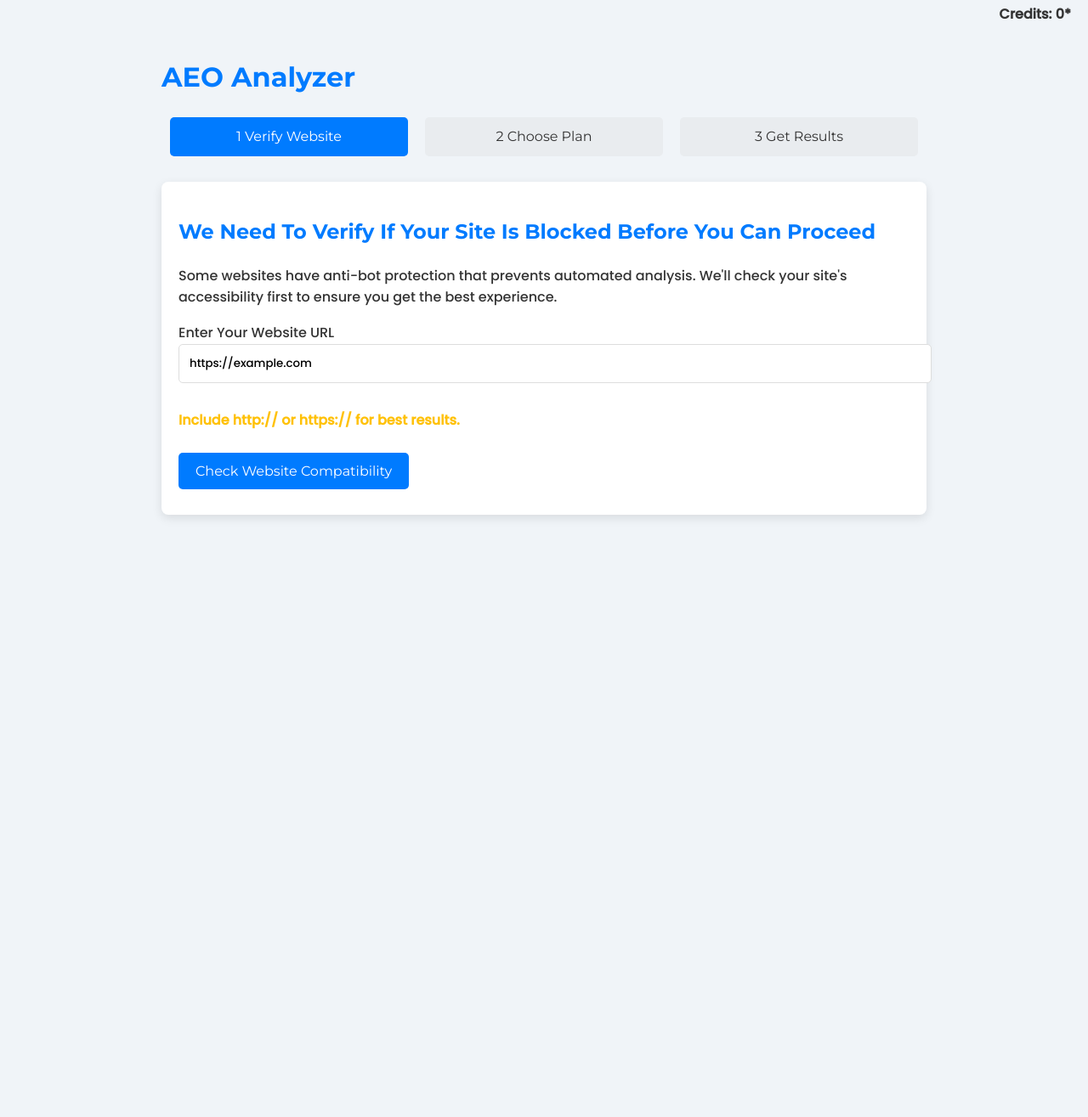
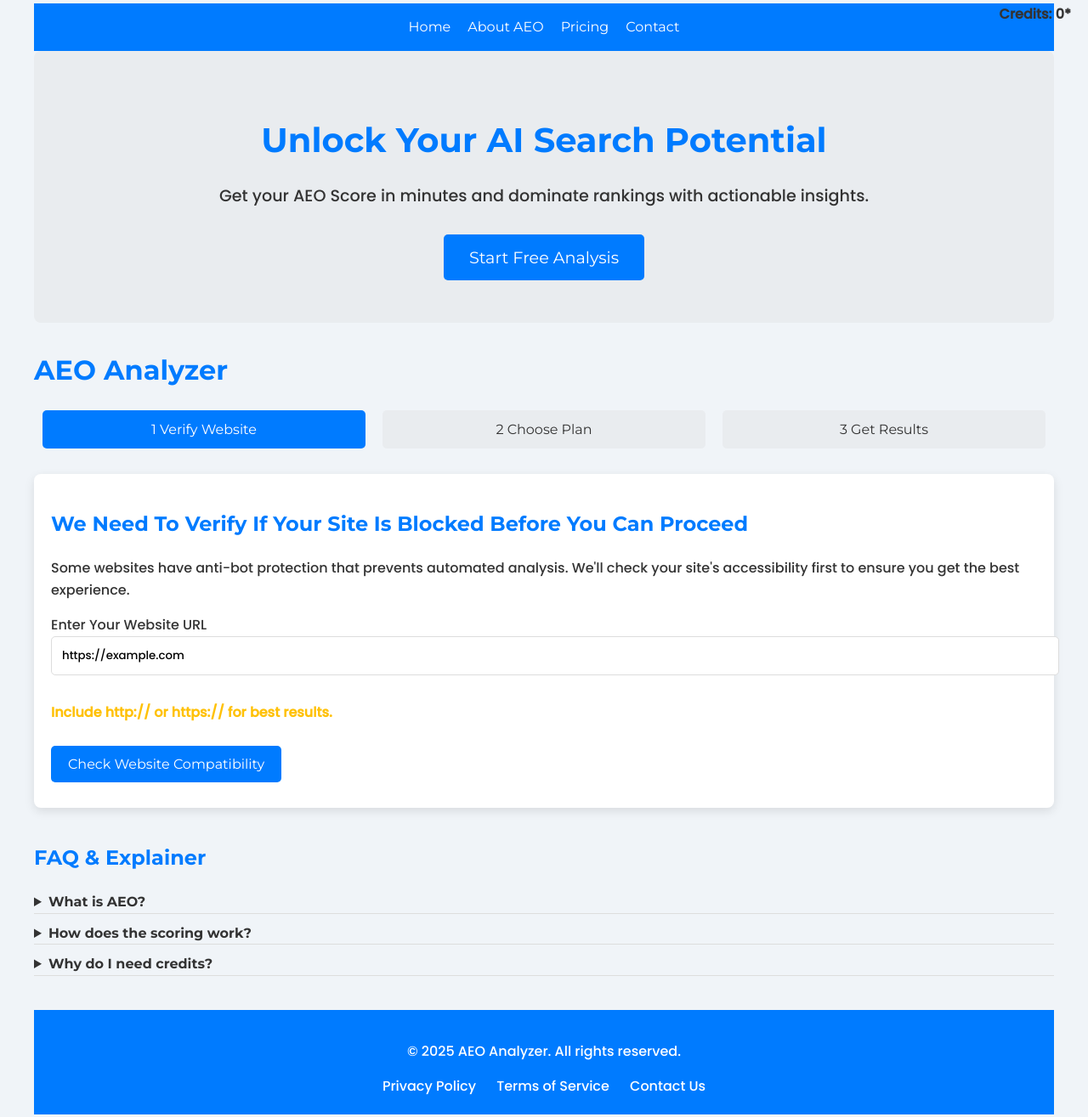
Before and after one commit to militanthippo/Molto, a plain HTML site: page index.html in a window 1280 px wide. Shown: the part 16-1331 px from the top of the page at 85% size. Before the commit the page ends 800 px from the top, so only its background shows below. Drawn offline with Linux system fonts and the light colour scheme.

Commit message:
Update index.html
Grok added  Header, Footer, Faq, Explainer, etc to complement the MVP

```diff
--- a/index.html
+++ b/index.html
@@ -6,7 +6,14 @@
     <title>AEO Analyzer MVP</title>
     <link href="https://fonts.googleapis.com/css2?family=Montserrat:wght@400;700&family=Poppins:wght@300;500&display=swap" rel="stylesheet">
     <style>
-        body { font-family: 'Poppins', sans-serif; max-width: 900px; margin: 40px auto; padding: 20px; background: #f0f4f8; color: #333; line-height: 1.6; }
+        body { font-family: 'Poppins', sans-serif; max-width: 1200px; margin: 0 auto; padding: 20px; background: #f0f4f8; color: #333; line-height: 1.6; }
+        header { background: #007bff; color: white; padding: 15px 0; text-align: center; }
+        header nav { display: flex; justify-content: center; gap: 20px; }
+        header a { color: white; text-decoration: none; font-family: 'Montserrat', sans-serif; }
+        .hero { text-align: center; padding: 40px 20px; background: #e9ecef; border-radius: 8px; margin-bottom: 30px; }
+        .hero h1 { font-size: 2.5em; margin-bottom: 10px; }
+        .hero p { font-size: 1.2em; }
+        .hero button { font-size: 1.2em; padding: 15px 30px; }
         h1, h2, h3 { font-family: 'Montserrat', sans-serif; color: #007bff; }
         .steps { display: flex; justify-content: space-between; margin-bottom: 30px; }
         .step { flex: 1; text-align: center; padding: 10px; background: #e9ecef; border-radius: 5px; margin: 0 10px; font-family: 'Montserrat', sans-serif; }
@@ -28,11 +35,34 @@
         .average-tick { position: absolute; top: 0; bottom: 0; width: 2px; background: #333; left: 52%; }
         .average-label { position: absolute; top: 25px; left: 52%; transform: translateX(-50%); font-size: 12px; color: #333; }
         .urgent { background: #ffe5e5; padding: 15px; border-radius: 5px; margin: 20px 0; color: #dc3545; font-family: 'Poppins', sans-serif; }
+        .faq { margin-top: 40px; }
+        .faq details { margin-bottom: 10px; border-bottom: 1px solid #ddd; }
+        .faq summary { cursor: pointer; font-weight: bold; font-family: 'Montserrat', sans-serif; }
+        footer { text-align: center; padding: 20px 0; background: #007bff; color: white; margin-top: 40px; }
+        footer a { color: white; text-decoration: none; margin: 0 10px; }
+        .cta { text-align: center; margin: 20px 0; }
+        .cta button { background: #28a745; }
+        .cta button:hover { background: #218838; }
     </style>
 </head>
 <body>
+    <header>
+        <nav>
+            <a href="#">Home</a>
+            <a href="#">About AEO</a>
+            <a href="#">Pricing</a>
+            <a href="#">Contact</a>
+        </nav>
+    </header>
+
+    <section class="hero">
+        <h1>Unlock Your AI Search Potential</h1>
+        <p>Get your AEO Score in minutes and dominate rankings with actionable insights.</p>
+        <button onclick="scrollToAnalyzer()">Start Free Analysis</button>
+    </section>
+
     <div class="credits">Credits: <span id="credits">0</span>*</div>
-    <h1>AEO Analyzer</h1>
+    <h1 id="analyzer">AEO Analyzer</h1>
 
     <div class="steps">
         <div class="step" id="step1">1 Verify Website</div>
@@ -92,6 +122,10 @@
         </ul>
         <p>Credits Remaining: <span id="remainingCredits">9</span></p>
         <button onclick="analyzeAnother()">Analyze Another Website</button>
+        <div class="cta">
+            <button onclick="shareResults()">Share Your Results</button>
+            <button onclick="upgradePro()">Upgrade to Pro for Unlimited</button>
+        </div>
     </div>
 
     <div id="noCreditsSection" class="section hidden">
@@ -100,11 +134,38 @@
         <button onclick="refillCredits()">Refill Credits $9.99 (Get 10 more)</button>
     </div>
 
+    <section class="faq">
+        <h2>FAQ & Explainer</h2>
+        <details>
+            <summary>What is AEO?</summary>
+            <p>AEO stands for AI Engine Optimization, focusing on optimizing for AI-driven search like Grok or ChatGPT integrations.</p>
+        </details>
+        <details>
+            <summary>How does the scoring work?</summary>
+            <p>We analyze content structure, technical SEO, and AI signals to give a score out of 100.</p>
+        </details>
+        <details>
+            <summary>Why do I need credits?</summary>
+            <p>Credits ensure fair usage; buy more for unlimited analyses.</p>
+        </details>
+    </section>
+
+    <footer>
+        <p>&copy; 2025 AEO Analyzer. All rights reserved.</p>
+        <a href="#">Privacy Policy</a>
+        <a href="#">Terms of Service</a>
+        <a href="#">Contact Us</a>
+    </footer>
+
     <script>
         let credits = 0; // Start with 0 for MVP
         let currentUrl = '';
         document.getElementById('credits').textContent = credits;
         document.getElementById('step1').classList.add('active');
+
+        function scrollToAnalyzer() {
+            document.getElementById('analyzer').scrollIntoView({ behavior: 'smooth' });
+        }
 
         async function checkCompatibility() {
             currentUrl = document.getElementById('urlInput').value.trim();
@@ -137,7 +198,7 @@
                         <button onclick="tryDifferent()">Try Different Website</button>
                     `;
                 }
-                document.getElementById('verifySection').classList.add('hidden'); // Hide verify on progress
+                document.getElementById('verifySection').classList.add('hidden');
                 document.getElementById('planSection').classList.remove('hidden');
                 document.getElementById('step2').classList.add('active');
             } catch (error) {
@@ -160,12 +221,10 @@
                 return;
             }
 
-            // Simulate payment/credit use for MVP
             credits--;
             document.getElementById('credits').textContent = credits;
             document.getElementById('remainingCredits').textContent = credits;
 
-            // Fetch HTML for analysis
             const proxyUrl = 'https://api.allorigins.win/raw?url=' + encodeURIComponent(currentUrl);
             try {
                 const response = await fetch(proxyUrl);
@@ -173,8 +232,7 @@
                 const parser = new DOMParser();
                 const doc = parser.parseFromString(html, 'text/html');
 
-                // Simulate AEO analysis (expand with more checks)
-                const score = Math.floor(Math.random() * 100) + 1; // Random for MVP
+                const score = Math.floor(Math.random() * 100) + 1;
                 document.getElementById('analyzedUrl').textContent = currentUrl;
                 document.getElementById('overallScore').textContent = score;
                 document.getElementById('yourScore').textContent = score;
@@ -194,7 +252,7 @@
 
                 document.getElementById('urgentMessage').querySelector('p').textContent = `Your website scored ${score}/100, which means you have CRITICAL OPPORTUNITY WINDOWS that could skyrocket your AI search visibility by 200-400%!`;
 
-                document.getElementById('planSection').classList.add('hidden'); // Hide plan on progress
+                document.getElementById('planSection').classList.add('hidden');
                 document.getElementById('resultsSection').classList.remove('hidden');
                 document.getElementById('step3').classList.add('active');
             } catch (error) {
@@ -206,7 +264,7 @@
             document.getElementById('urlInput').value = '';
             document.getElementById('planSection').classList.add('hidden');
             document.getElementById('verifyResult').innerHTML = '';
-            document.getElementById('verifySection').classList.remove('hidden'); // Show verify again
+            document.getElementById('verifySection').classList.remove('hidden');
         }
 
         function analyzeAnother() {
@@ -217,12 +275,19 @@
         }
 
         function refillCredits() {
-            // Simulate refill for MVP
             credits += 10;
             document.getElementById('credits').textContent = credits;
             document.getElementById('noCreditsSection').classList.add('hidden');
             alert('Credits refilled! (Simulated for MVP)');
         }
+
+        function shareResults() {
+            alert('Share functionality coming soon! (MVP simulation)');
+        }
+
+        function upgradePro() {
+            alert('Upgrade to Pro coming soon! (MVP simulation)');
+        }
     </script>
 </body>
 </html>
```
